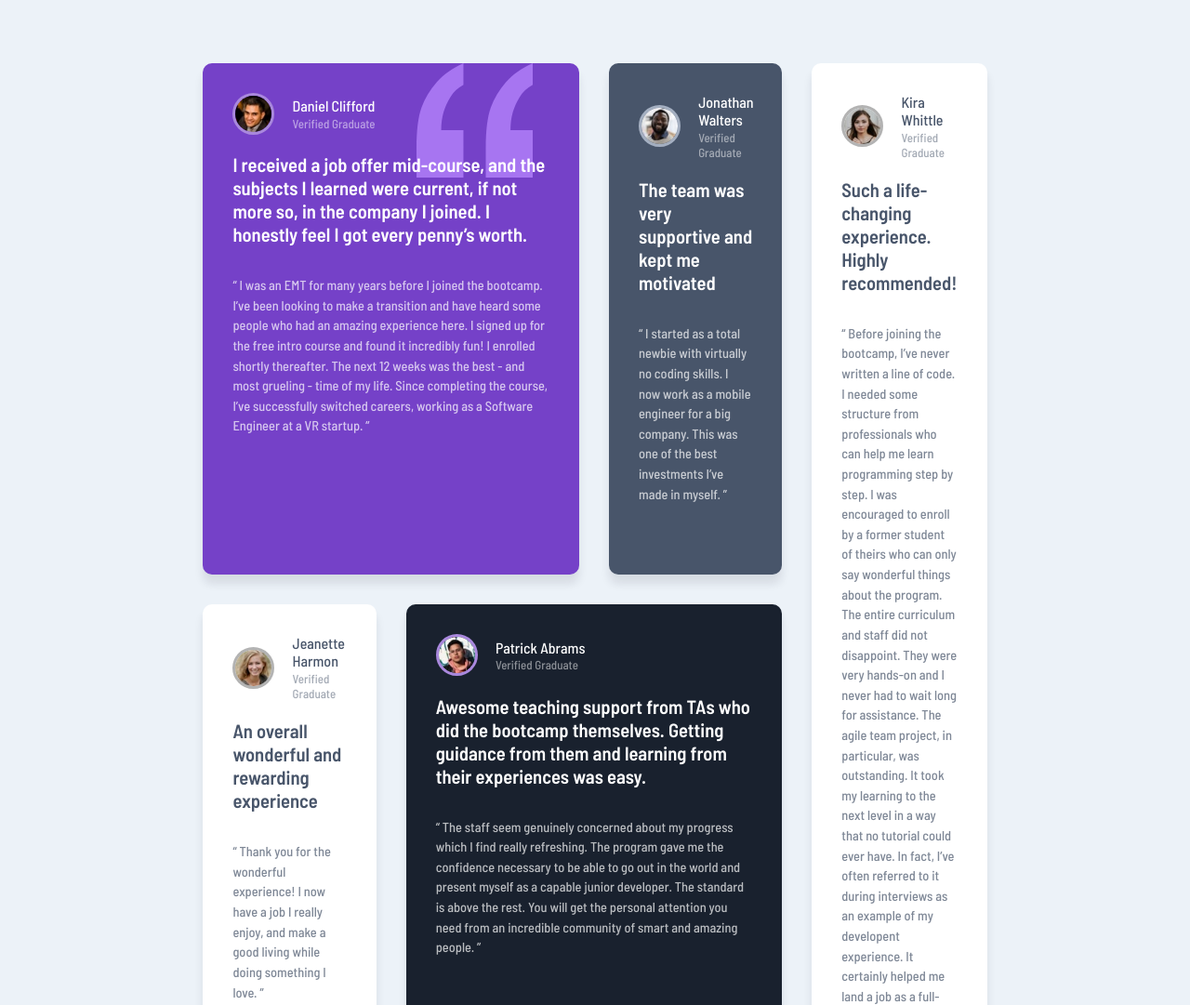
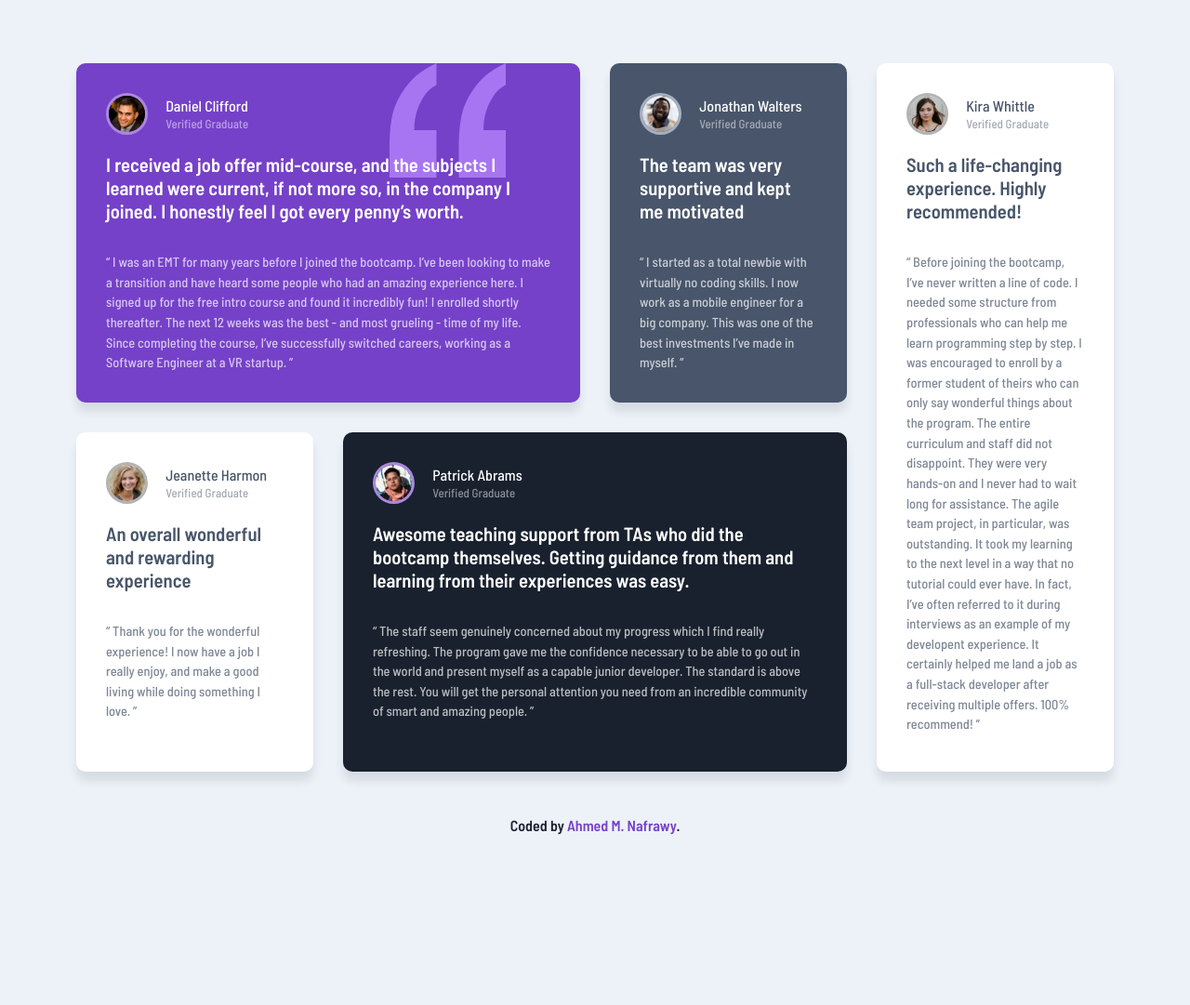
Before and after one commit to Ahmed-Nafrawy/Testimonial-grid-section, a plain HTML site: page index.html in a window 1280 px wide. Shown: the top 1081 px of the page at 93% size. After the commit the page ends 917 px from the top, so only its background shows below. Drawn offline with Linux system fonts and the light colour scheme; a web font is replaced by a local one.

Commit message:
Add files via upload

```diff
--- a/style.css
+++ b/style.css
@@ -191,11 +191,11 @@ blockquote {
 @media (min-width: 50em) {
   .grid--container {
     grid-template-columns: repeat(2, 1fr);
-    max-width: 68%;
+    max-width: 90%;
   }
 
   .quotation--mark {
-    right: 50px;
+    right: 60px;
   }
 }
 
@@ -228,6 +228,6 @@ blockquote {
   }
 
   .quotation--mark {
-    right: 50px;
+    right: 80px;
   }
 }
```
